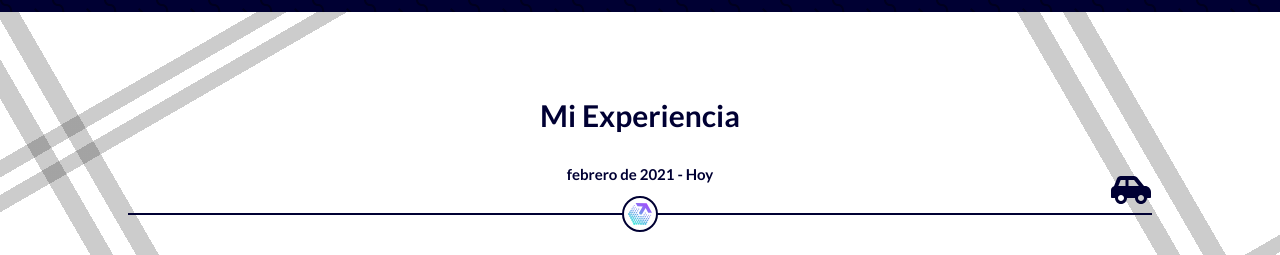
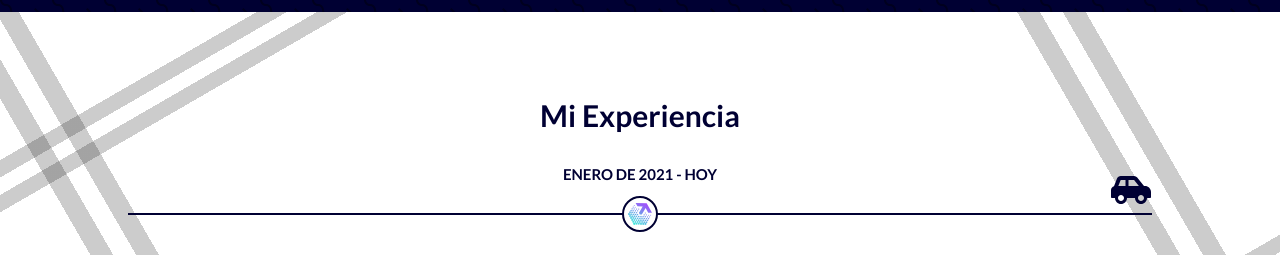
Before and after one commit to cristianiniguez/cristianiniguez_website, a Next.js app: page / in a window 1280 px wide. Shown: the part 1872-2127 px from the top of the page. Built offline with nearby package versions, Linux system fonts and the light colour scheme.

Commit message:
experience and projects data fixed

```diff
--- a/components/sections/Experience.jsx
+++ b/components/sections/Experience.jsx
@@ -9,7 +9,7 @@ const jobs = [
     id: 'hexacorp',
     place: 'Hexacorp',
     icon: 'hexacorp.svg',
-    from: new Date(2021, 1),
+    from: new Date(2021, 0),
   },
 ];
 
@@ -27,12 +27,10 @@ const Job = ({ id, place, icon, from, to, index }) => {
         />
         <div className={styles.job__time}>
           <p>
-            {from && <FormattedDate value={from} year='numeric' month='long' />} -{' '}
-            {to ? (
-              <FormattedDate value={to} year='numeric' month='long' />
-            ) : (
-              <FormattedMessage id='experience.today' />
-            )}
+            {from && intl.formatDate(from, { year: 'numeric', month: 'long' }).toUpperCase()} -{' '}
+            {to
+              ? intl.formatDate(to, { year: 'numeric', month: 'long' }).toUpperCase()
+              : intl.messages['experience.today'].toUpperCase()}
           </p>
         </div>
         <div className={styles.job__tooltip}>
--- a/components/sections/Projects.jsx
+++ b/components/sections/Projects.jsx
@@ -75,7 +75,7 @@ const projects = [
   },
   {
     id: '05',
-    name: 'Tu Solucionario de Progamación',
+    name: 'Tu Solucionario de Programación',
     technologies: [
       { name: 'React', Icon: SiReact },
       { name: 'Firebase', Icon: SiFirebase },
```
